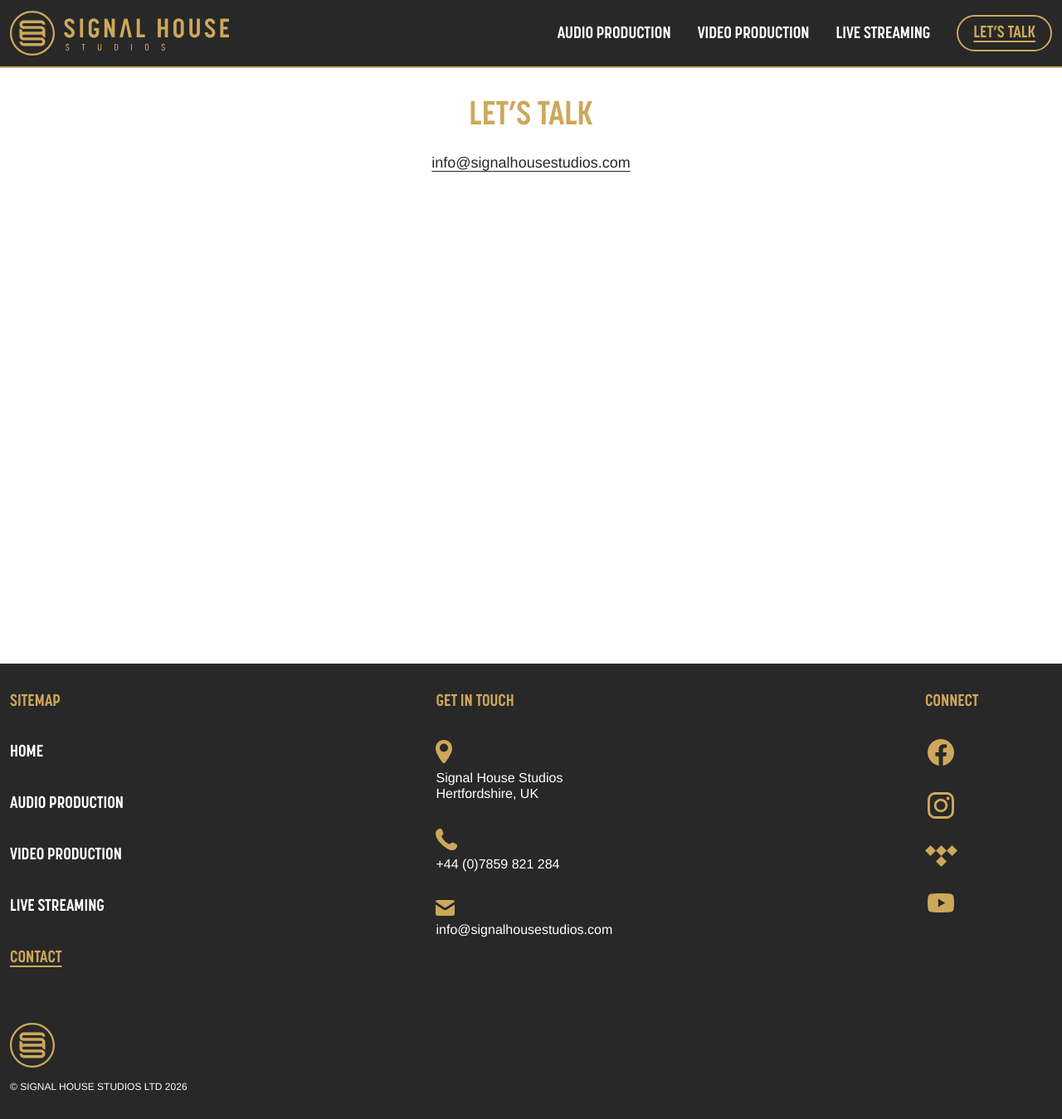
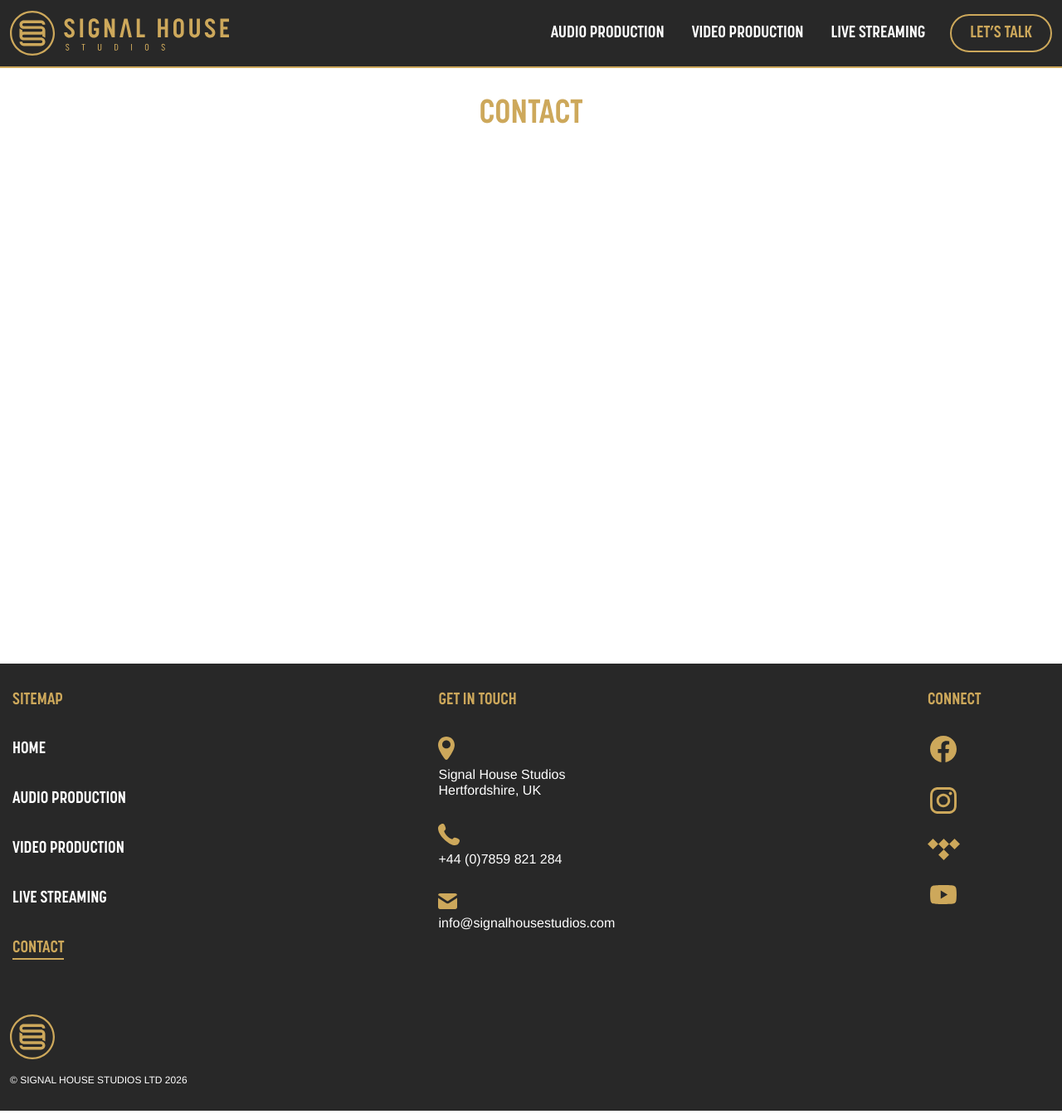
Before and after one commit to chrispthomas1990/signal-house-studios-website, a React (Vite) app: page /contact in a window 1280 px wide. Shown: the whole page at 83% size. Built offline with nearby package versions, Linux system fonts and the light colour scheme.

Commit message:
Refine responsive navigation and footer styling

```diff
--- a/src/App.tsx
+++ b/src/App.tsx
@@ -1,4 +1,5 @@
-import { BrowserRouter, Route, Routes } from "react-router-dom";
+import { useEffect } from "react";
+import { BrowserRouter, Route, Routes, useLocation } from "react-router-dom";
 import { Layout } from "./components/Layout";
 import { Home } from "./pages/Home";
 import { AudioProduction } from "./pages/AudioProduction";
@@ -6,9 +7,20 @@
 import { LiveStreaming } from "./pages/LiveStreaming";
 import { Contact } from "./pages/Contact";
 
+function ScrollToTop() {
+  const { pathname, search } = useLocation();
+
+  useEffect(() => {
+    window.scrollTo({ top: 0, left: 0, behavior: "auto" });
+  }, [pathname, search]);
+
+  return null;
+}
+
 function App() {
   return (
     <BrowserRouter basename={import.meta.env.BASE_URL}>
+      <ScrollToTop />
       <Routes>
         <Route path="/" element={<Layout />}>
           <Route index element={<Home />} />
--- a/src/components/Footer.tsx
+++ b/src/components/Footer.tsx
@@ -82,7 +82,10 @@
         </div>
 
         <div className="site-footer__brand">
-          <img className="site-footer__monogram" src={monogram} alt="" aria-hidden="true" />
+          <NavLink to="/" className="site-footer__logo">
+            <img className="site-footer__monogram" src={monogram} alt="" aria-hidden="true" />
+            <span className="visually-hidden">{siteInfo.name}</span>
+          </NavLink>
           <p className="site-footer__copyright">{siteInfo.copyright}</p>
         </div>
       </div>
--- a/src/components/Header.tsx
+++ b/src/components/Header.tsx
@@ -26,7 +26,7 @@
   }
 
   return (
-    <header className="site-header">
+    <header className={`site-header ${isMenuOpen ? "site-header--menu-open" : ""}`}>
       <div className="site-header__inner">
         <NavLink to="/" className="site-logo" onClick={closeMenu}>
           <Logo />
@@ -36,9 +36,9 @@
 
         <nav className="site-nav site-nav--desktop" aria-label="Main navigation">
           {mainNavigation.map((item) => (
-            <NavLink key={item.href} to={item.href}>
-              {item.label}
-            </NavLink>
+            <div key={item.href} className="site-nav__item">
+              <NavLink to={item.href}>{item.label}</NavLink>
+            </div>
           ))}
 
           <NavLink to="/contact" className="site-nav__cta">
@@ -64,12 +64,14 @@
         aria-label="Mobile navigation"
       >
         {mainNavigation.map((item) => (
-          <NavLink key={item.href} to={item.href} onClick={closeMenu}>
-            {item.label}
-          </NavLink>
+          <div key={item.href} className="site-nav-mobile__item">
+            <NavLink to={item.href} onClick={closeMenu}>
+              {item.label}
+            </NavLink>
+          </div>
         ))}
 
-        <NavLink to="/contact" onClick={closeMenu}>
+        <NavLink to="/contact" className="site-nav__cta" onClick={closeMenu}>
           Let’s Talk
         </NavLink>
       </nav>
--- a/src/index.css
+++ b/src/index.css
@@ -29,6 +29,10 @@
   --page-max: 1344px;
   --page-pad: 12px;
   --header-height: 82px;
+  --ease-standard: cubic-bezier(0.44, 0, 0.56, 1);
+  --transition-link: 250ms var(--ease-standard);
+  --transition-menu: 300ms var(--ease-standard);
+  --transition-icon: 180ms ease;
 }
 
 html {
@@ -49,10 +53,14 @@
 a {
   color: inherit;
   text-decoration: none;
+  -webkit-tap-highlight-color: transparent;
+  tap-highlight-color: transparent;
 }
 
 button {
   font: inherit;
+  -webkit-tap-highlight-color: transparent;
+  tap-highlight-color: transparent;
 }
 
 .visually-hidden {
@@ -122,47 +130,102 @@
 .site-nav {
   display: flex;
   align-items: center;
-  gap: 32px;
+  gap: 30px;
+}
+
+.site-nav__item,
+.site-nav-mobile__item {
+  display: flex;
+  width: fit-content;
+  padding-left: 3px;
 }
 
 .site-nav a,
 .site-nav-mobile a,
 .footer-nav a {
+  position: relative;
+  width: fit-content;
   font-family: var(--font-display);
   font-size: 20px;
   font-weight: 700;
   line-height: 1.5;
   text-transform: uppercase;
   color: var(--color-white);
-  transition: color 250ms cubic-bezier(0.44, 0, 0.56, 1);
+  text-decoration: none;
+  transition: color var(--transition-link);
+}
+
+.site-nav a:not(.site-nav__cta)::after,
+.site-nav-mobile a:not(.site-nav__cta)::after,
+.footer-nav a::after {
+  content: "";
+  position: absolute;
+  right: 0;
+  bottom: 0;
+  left: 0;
+  height: 2px;
+  background: var(--color-gold);
+  transform: scaleX(0);
+  transform-origin: left center;
+  transition: transform var(--transition-link);
+}
+
+.site-nav--desktop > :not(.site-nav__cta) {
+  padding-bottom: 2px;
 }
 
 .site-nav a:hover,
-.site-nav a.active,
 .site-nav-mobile a:hover,
-.site-nav-mobile a.active,
-.footer-nav a:hover,
+.footer-nav a:hover {
+  color: var(--color-gold);
+  text-decoration: none;
+}
+
+.site-nav a.active:not(.site-nav__cta),
+.site-nav-mobile a.active:not(.site-nav__cta),
 .footer-nav a.active {
   color: var(--color-gold);
-  text-decoration: underline;
-  text-decoration-color: var(--color-gold);
-  text-decoration-thickness: 2px;
-  text-underline-offset: 4px;
+}
+
+.site-nav a.active:not(.site-nav__cta)::after,
+.site-nav-mobile a.active:not(.site-nav__cta)::after,
+.footer-nav a.active::after {
+  transform: scaleX(1);
 }
 
 .site-nav__cta {
   display: inline-flex;
-  min-height: 42px;
+  flex: none;
+  width: min-content;
+  height: 46px;
   align-items: center;
   justify-content: center;
+  background-color: transparent;
   border: 2px solid var(--color-gold);
   border-radius: 9999px;
-  padding: 4px 18px 6px;
+  padding: 10px 22px 12px;
   color: var(--color-gold) !important;
+  letter-spacing: 0;
+  line-height: 1.5;
+  text-align: center;
+  white-space: nowrap;
+}
+
+.site-nav a.site-nav__cta,
+.site-nav-mobile a.site-nav__cta {
+  transition:
+    color var(--transition-link),
+    background-color var(--transition-link);
 }
 
 .site-nav__cta:hover {
+  background-color: var(--color-gold);
+  color: var(--color-white) !important;
+  font-family: var(--font-display);
+  font-size: 20px;
+  font-weight: 700;
   text-decoration: none !important;
+  text-transform: uppercase;
 }
 
 .menu-toggle {
@@ -180,6 +243,11 @@
   cursor: pointer;
 }
 
+.menu-toggle:focus,
+.menu-toggle:focus-visible {
+  outline: none;
+}
+
 .menu-toggle span {
   position: absolute;
   width: 34px;
@@ -187,8 +255,8 @@
   border-radius: 1px;
   background: currentColor;
   transition:
-    transform 180ms ease,
-    opacity 180ms ease;
+    transform var(--transition-icon),
+    opacity var(--transition-icon);
 }
 
 .menu-toggle span:nth-child(1) {
@@ -211,6 +279,13 @@
   transform: rotate(-45deg);
 }
 
+@media (hover: none), (pointer: coarse) {
+  .menu-toggle,
+  .menu-toggle * {
+    filter: none !important;
+  }
+}
+
 .site-nav-mobile {
   display: none;
 }
@@ -225,7 +300,7 @@
   min-height: calc(100vh - var(--header-height));
   align-items: flex-start;
   justify-content: center;
-  padding: 32px var(--page-pad) 0;
+  padding: 30px var(--page-pad) 0;
   text-align: center;
 }
 
@@ -242,18 +317,6 @@
   text-transform: uppercase;
 }
 
-.page-section__contact {
-  position: absolute;
-  margin-top: 72px;
-  font-size: 18px;
-}
-
-.page-section__contact a {
-  color: var(--color-charcoal);
-  text-decoration: underline;
-  text-underline-offset: 4px;
-}
-
 .site-footer {
   background: var(--color-charcoal);
   color: var(--color-white);
@@ -262,11 +325,11 @@
 .site-footer__inner {
   display: flex;
   flex-direction: column;
-  gap: 64px;
+  gap: 66px;
   width: 100%;
   max-width: var(--page-max);
   margin: 0 auto;
-  padding: 32px 12px;
+  padding: 30px var(--page-pad);
 }
 
 .site-footer__columns {
@@ -288,7 +351,8 @@
   width: fit-content;
   min-width: 0;
   align-items: flex-start;
-  gap: 32px;
+  gap: 30px;
+  padding-left: 3px;
 }
 
 .site-footer__columns > .site-footer__column:nth-child(3) {
@@ -312,7 +376,11 @@
 .footer-nav,
 .footer-contact {
   display: grid;
-  gap: 32px;
+  gap: 30px;
+}
+
+.footer-nav a {
+  width: fit-content;
 }
 
 .footer-contact {
@@ -365,7 +433,7 @@
   display: flex;
   flex-direction: column;
   align-items: center;
-  gap: 32px;
+  gap: 30px;
 }
 
 .footer-socials a {
@@ -393,7 +461,7 @@
 .site-footer__brand {
   display: flex;
   flex-direction: column;
-  gap: 16px;
+  gap: 18px;
   align-items: flex-start;
 }
 
@@ -402,6 +470,10 @@
   font-family: var(--font-body);
   font-size: 12px;
   line-height: 1.2;
+}
+
+.site-footer__logo {
+  display: inline-flex;
 }
 
 .site-footer__monogram {
@@ -413,6 +485,16 @@
 @media (max-width: 991.98px) {
   :root {
     --header-height: 82px;
+  }
+
+  .site-header {
+    height: var(--header-height);
+    min-height: var(--header-height);
+    overflow: hidden;
+  }
+
+  .site-header--menu-open {
+    height: auto;
   }
 
   .site-nav--desktop {
@@ -432,31 +514,28 @@
   }
 
   .site-nav-mobile {
-    position: fixed;
-    inset: var(--header-height) 0 auto 0;
-    z-index: 10;
-    display: grid;
-    gap: 16px;
-    border-bottom: 2px solid var(--color-gold);
-    background: var(--color-charcoal);
-    padding: 35px var(--page-pad) 40px;
-    transform: translateY(-110%);
+    position: static;
+    z-index: auto;
+    max-height: 0;
+    overflow: hidden;
     opacity: 0;
     pointer-events: none;
     transition:
-      transform 220ms ease,
-      opacity 220ms ease;
+      max-height var(--transition-menu),
+      opacity var(--transition-menu),
+      padding-top var(--transition-menu),
+      padding-bottom var(--transition-menu);
   }
 
   .site-nav-mobile.is-open {
-    transform: translateY(0);
+    max-height: 240px;
     opacity: 1;
     pointer-events: auto;
   }
 
-  .site-nav-mobile a {
-    width: fit-content;
-    padding-left: 4px;
+  .site-nav-mobile a.site-nav__cta {
+    width: min-content;
+    padding: 10px 22px 12px;
   }
 
   .site-footer__columns {
@@ -465,7 +544,7 @@
     grid-template-columns: repeat(2, minmax(50px, 1fr));
     grid-auto-rows: min-content;
     justify-content: center;
-    gap: 64px 0;
+    gap: 66px 0;
     display: grid;
   }
 
@@ -492,9 +571,47 @@
   .brand-logo--compact {
     display: none;
   }
+
+  .site-nav-mobile {
+    display: grid;
+    align-content: unset;
+    align-items: unset;
+    justify-content: unset;
+    grid-template-columns: repeat(3, 1fr);
+    gap: 18px 0;
+    width: 100%;
+    margin: 0;
+    padding: 0 calc(100% - 553px - var(--page-pad)) 0 var(--page-pad);
+    transform-origin: 50% 50% 0;
+    will-change: transform;
+  }
+
+  .site-nav-mobile.is-open {
+    padding-top: 2px;
+    padding-bottom: 24px;
+  }
+
+  .site-nav-mobile__item {
+    justify-self: start;
+  }
 }
 
 @media (max-width: 575.98px) {
+  .site-nav-mobile {
+    display: flex;
+    flex-direction: column;
+    align-items: flex-start;
+    justify-content: flex-start;
+    gap: 30px;
+    width: 100%;
+    padding: 0;
+  }
+
+  .site-nav-mobile.is-open {
+    max-height: 320px;
+    padding: 14px var(--page-pad) 48px;
+  }
+
   .site-footer__columns {
     flex-direction: column;
     justify-content: flex-start;
--- a/src/pages/Contact.tsx
+++ b/src/pages/Contact.tsx
@@ -1,12 +1,7 @@
-import { siteInfo } from "../content/siteInfo";
-
 export function Contact() {
   return (
     <section className="page-section">
-      <h1>Let’s Talk</h1>
-      <p className="page-section__contact">
-        <a href={`mailto:${siteInfo.email}`}>{siteInfo.email}</a>
-      </p>
+      <h1>Contact</h1>
     </section>
   );
 }
```
